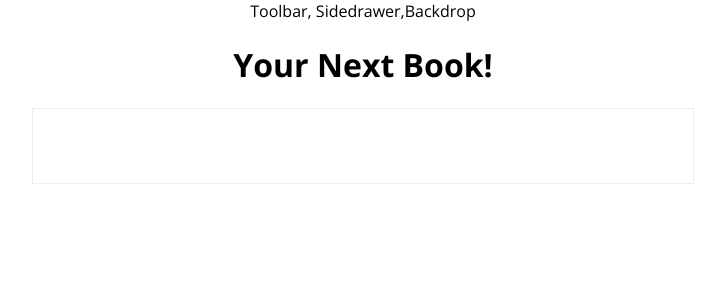
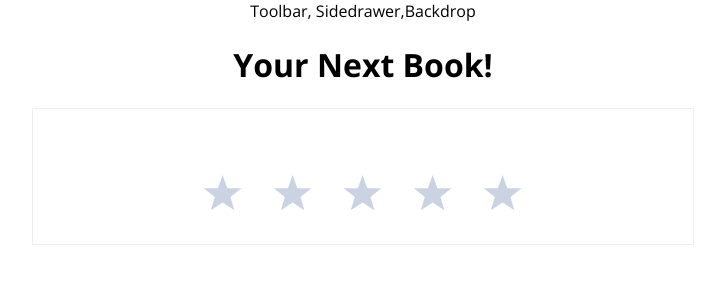
Before and after one commit to cshields236/Book-Selector, a React (Create React App) app: page / in a window 1280 px wide. Shown: the top 300 px of the page, without its empty margins (277-1002 px from the left). Built offline with nearby package versions, Linux system fonts and the light colour scheme; no server answers.

Commit message:
added star ratings

```diff
--- a/src/containers/Shelf/Shelf.js
+++ b/src/containers/Shelf/Shelf.js
@@ -3,6 +3,9 @@ import axios from 'axios';
 import xml2js from 'xml2js';
 import classes from './Shelf.module.css'
 import auxilery from '../../hoc/Auxilery';
+import StarRatings from 'react-star-ratings'
+import { parseNumbers } from 'xml2js/lib/processors';
+
 
 require('dotenv').config()
 
@@ -54,14 +57,14 @@ class Shelf extends Component {
     render() {
 
 
-
+        let rating = parseNumbers(this.state.currentBook.average_rating)
         return (
             <auxilery>
                 <div>  <h1>Your Next Book!</h1></div>
                 <div style={
                     {
                         backgroundColor: 'InfoBackground',
-                        height:'80%',
+                        height: '80%',
                         color: 'gray',
                         borderTop: '300px',
                         width: '50%',
@@ -78,6 +81,15 @@ class Shelf extends Component {
                     </p>
                     <p>
 
+
+                        <StarRatings
+                            rating={rating}
+                            starDimension="40px"
+                            starSpacing="15px"
+                        />
+
+                        <br />
+
                         <strong>
                             {this.state.currentBook.title}
                         </strong>
```
